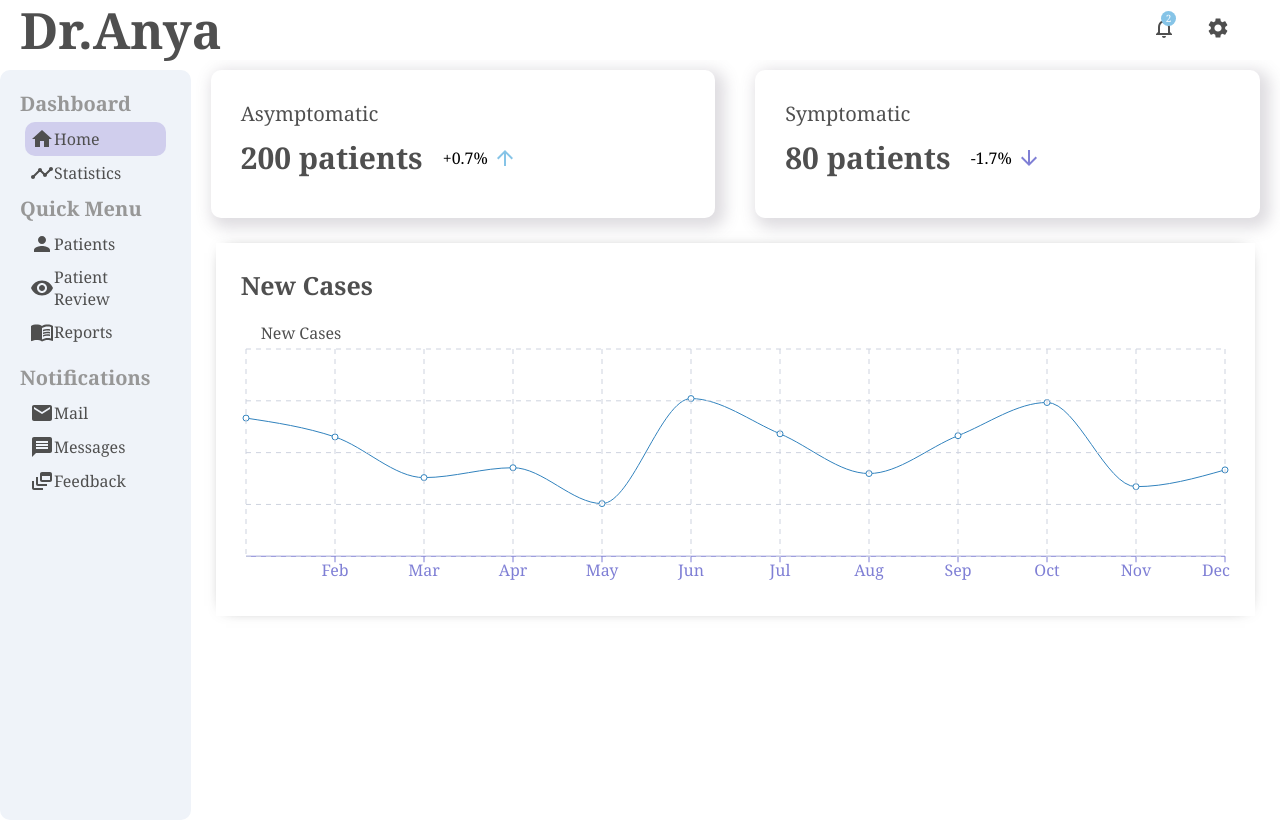
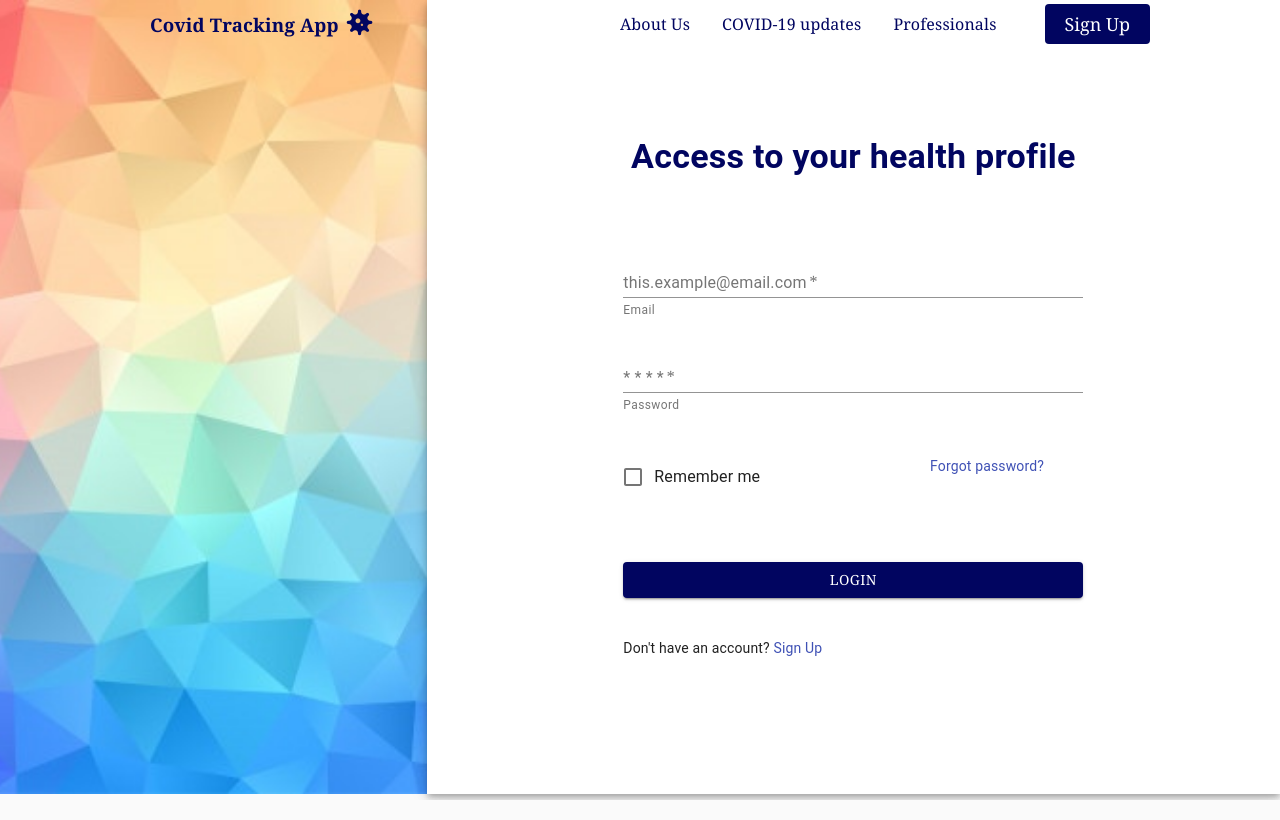
Before and after one commit to guaj/covidtrackingapp, a React (Create React App) app: page / in a window 1280 px wide. Built offline with nearby package versions, Linux system fonts and the light colour scheme.

Commit message:
Maya + Mélina's work binded together into the url /dashboard

```diff
--- a/src/App.js
+++ b/src/App.js
@@ -13,18 +13,20 @@ import NavbarRegister from './components/Navbar/NavbarRegister';
 import NavbarRegisterPro from './components/Navbar/NavbarRegisterPro';
 import Topbar from './components/Dashboard/Topbar';
 import Sidebar from './components/Dashboard/Sidebar';
-import DashboardPro from './components/Dashboard/DashboardPro';
+import RunDashPro from './components/Dashboard/RunDashPro';
 
 function App() {
   return (
-    <div>
-    <Topbar />
-    <div className="container">
-        <Sidebar />
-        <DashboardPro />
-    </div>
-
-</div>
+    <Routes>
+      <Route exact path='/' element={[<NavbarHome/>, <Home/>]} />
+      <Route path='/professionals' element={[<NavbarPro/>, <HomePro/>]} />
+      <Route path='/about' element={[<NavbarRegister/>, <AboutUs/>]} />
+      <Route path='/sign-up-patient' element={[<NavbarRegister/>, <SignUpPatient/>]} />
+      <Route path='/sign-up-pro' element={[<NavbarRegisterPro/>, <SignUpPro/>]} />
+      <Route path='/profile' element={[<NavbarHome/>, <Profile/>]} />
+      <Route path='/profile-pro' element={[<NavbarPro/>, <ProfilePro/>]} />
+      <Route path='/dashboard' element={[<RunDashPro/>]} />
+    </Routes>
   );
 }
 
--- /dev/null
+++ b/src/components/Dashboard/RunDashPro.js
@@ -0,0 +1,15 @@
+import Topbar from './Topbar';
+import Sidebar from './Sidebar';
+import DashboardPro from './DashboardPro';
+
+export default function runDashPro() {
+  return (
+    <div>
+      <Topbar/>
+    <div className="container">
+        <Sidebar/>
+        <DashboardPro/>
+    </div>
+    </div>
+  );
+}
```
